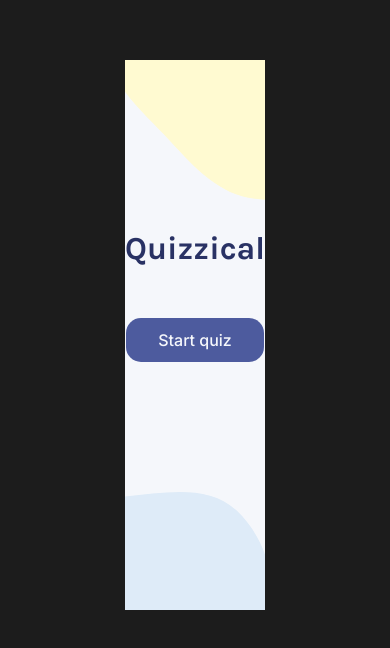
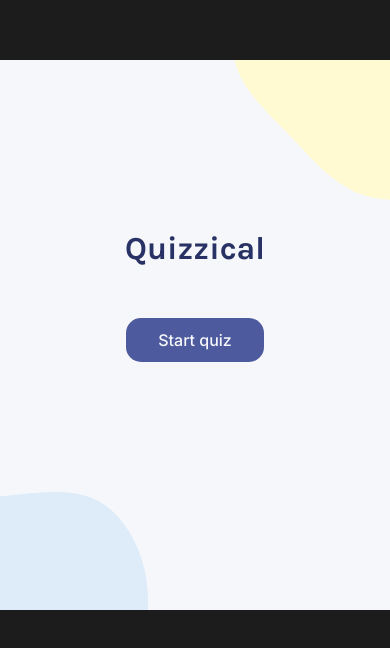
Before and after one commit to qserena/12-solo-project-quizzical, a React (Vite) app: page / in a window 390 px wide. Shown: the top 648 px of the page. Built offline with nearby package versions, Linux system fonts and the light colour scheme.

Commit message:
Fixed mobile width of start screen.

```diff
--- a/src/App.jsx
+++ b/src/App.jsx
@@ -3,9 +3,6 @@ import Quiz from './Quiz'
 
 function App() {
 	const [showQuiz, setShowQuiz] = useState(false)
-	function playAgain() {
-		setShowQuiz(false)
-	}
 
 	return (
 		<main>
--- a/src/index.css
+++ b/src/index.css
@@ -7,9 +7,6 @@ body {
 	background: #1c1c1c;
 	color: #293264;
 	text-align: center;
-	display: flex;
-	flex-direction: column;
-	align-items: center;
 }
 
 main {
```
